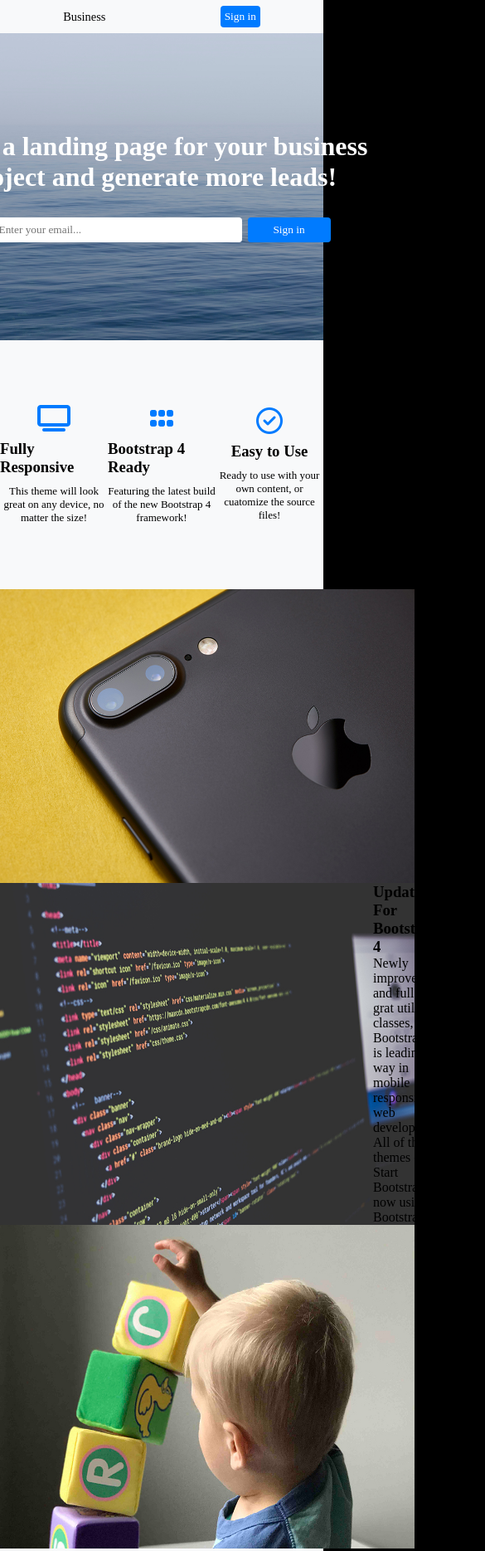
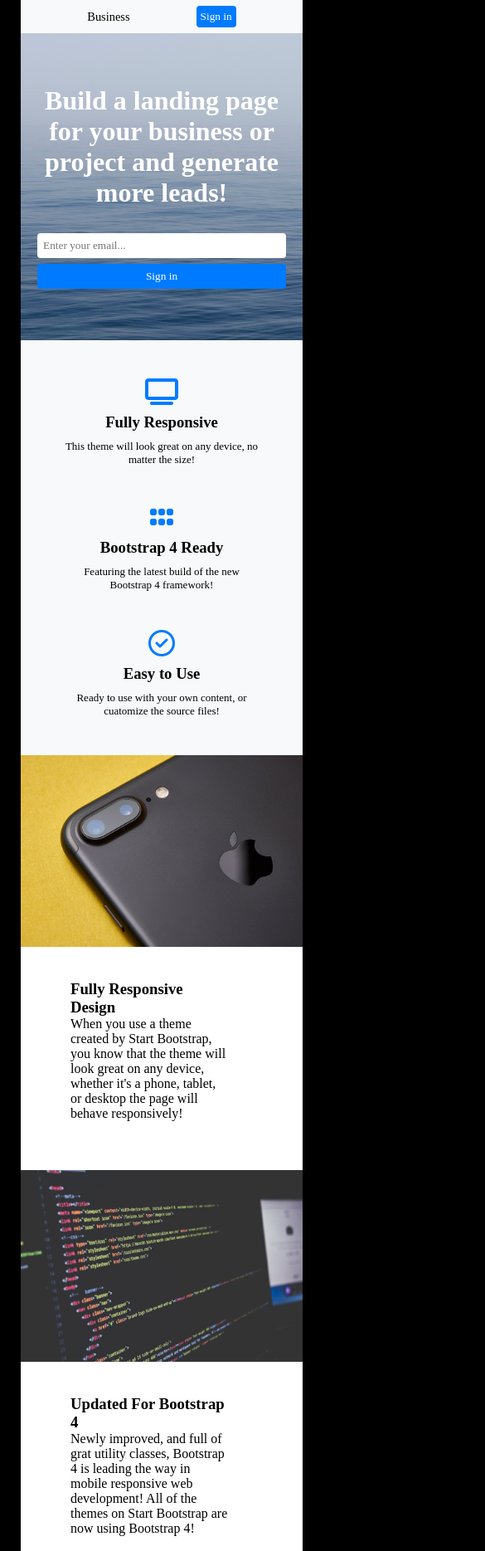
Before and after one commit to ArunasBab/Tarpinis-egaminas, a website: page index.html in a window 390 px wide. Shown: the top 1869 px of the page at 83% size, 585 px wide, since content can reach past the window. Drawn offline with Linux system fonts and the light colour scheme.

Commit message:
end.mobile

```diff
--- a/scss/style.scss
+++ b/scss/style.scss
@@ -17,9 +17,11 @@ body {
 }
 
 header {
+  max-width: 1000px;
   padding: 7px;
   background: $grey;
   font-size: 0.9em;
+  margin: auto;
   display: flex;
   justify-content: space-around;
   align-items: center;
@@ -41,6 +43,8 @@ button:hover {
 //
 
 h1 {
+  width: 550px;
+  color: white;
   display: flex;
   justify-content: center;;
   align-items: center;
@@ -48,7 +52,9 @@ h1 {
 
 .sea {
   height: 370px;
+  max-width: 1000px;
   background: url(../content/bg-masthead.jpg);
+  margin: auto;
   background-position: center;
   background-size: cover;
   display: flex;
@@ -62,11 +68,6 @@ h1 {
   display: flex;
   flex-direction: row;
   gap: 7px;
-}
-
-H1 {
-  width: 550px;
-  color: white;
 }
 
 input {
@@ -199,9 +200,13 @@ div.people {
   gap: 10px;
 }
 
+//
+
 .sea1 {
   height: 250px;
+  max-width: 1000px;
   background: url(../content/bg-masthead.jpg);
+  margin: auto;
   background-position: center;
   background-size: cover;
   display: flex;
@@ -214,7 +219,7 @@ div.people {
 
 nav {
   height: 150px;
-  width: 1000px;
+  max-width: 1000px;
   background: $grey;
   font-size: x-small;
   padding-top: 60px;
@@ -243,25 +248,96 @@ nav {
 span {
   color: black;
 }
-// .nav a {
-//   color: $blue;
-//   margin: auto;
-//   display: flex;
-//   flex-direction: row;
-//   gap: 6px;
-// }
 
-// nav .c {
-//   padding: 20px;
-//   display: flex;
-//   flex-direction: column
-// }
+@media (max-width: 768px) {
+  header {
+    width: 340px;
+    justify-content: center;
+    align-items: center;
+    gap: 80px;
+    transition: 2s;
+  }
 
-// span {
-//   color: black;
-// }
+  .sea {
+    width: 340px;
+  }
 
-// .social {
-//     display: flex;
-//     gap: 30px;
-// }
+  h1 {
+    width: 300px;
+    text-align: center;
+  }
+  .enter {
+    flex-direction: column;
+  }
+
+  input {
+    width: 300px;
+  }
+
+  .buttom1 {
+    padding: 7px;
+    width: 300px;
+  }
+
+  div.three {
+    flex-direction: column;
+  }
+
+  .three {
+    height: 500px;
+    width: 340px;
+  }
+
+  .container {
+    width: 340px;
+    height: 500px;
+    flex-direction: column;
+  }
+
+  .container:nth-child(odd) {
+    flex-direction: column;
+  }
+
+  img {
+    width: 340px;
+  }
+
+  .image {
+    width: 340px;
+    justify-content: center;
+    align-items: center;
+  }
+
+  .text {
+    width: 250px;
+    margin-top: 40px;
+  }
+
+  .saying {
+    width: 340px;
+  }
+
+  .people {
+    height: 750px;
+    width: 340px;
+    flex-direction: column;
+    align-items: center;
+    gap: 40px;
+  }
+
+  .sea1 {
+    width: 340px;
+  }
+
+  nav {
+    width: 340px;
+    padding-bottom: 50px;
+    flex-direction: column;
+    align-items: center;
+    gap: 20px;
+  }
+
+  .links p {
+    text-align: center;
+  }
+}
```
Also changed, not shown: app/css/style.css.
